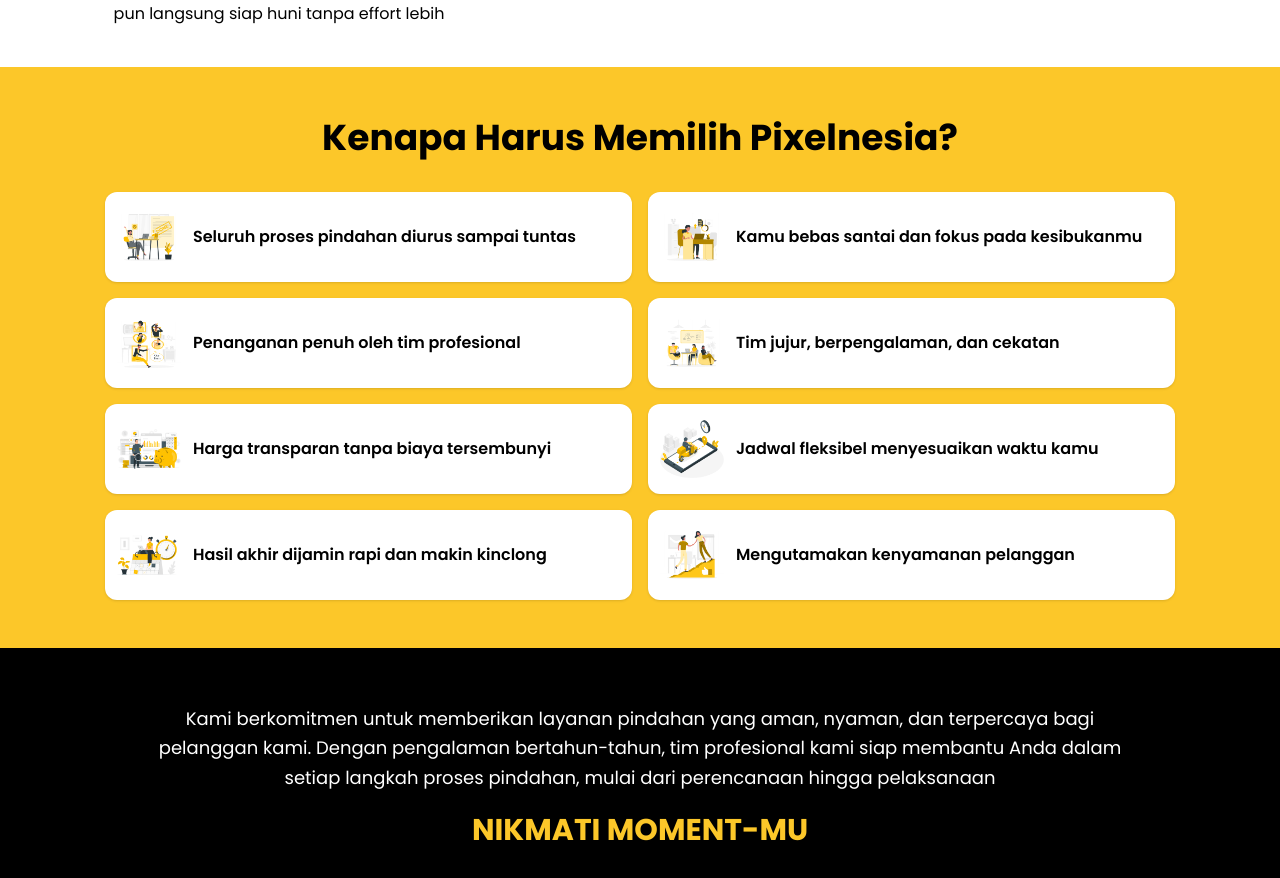
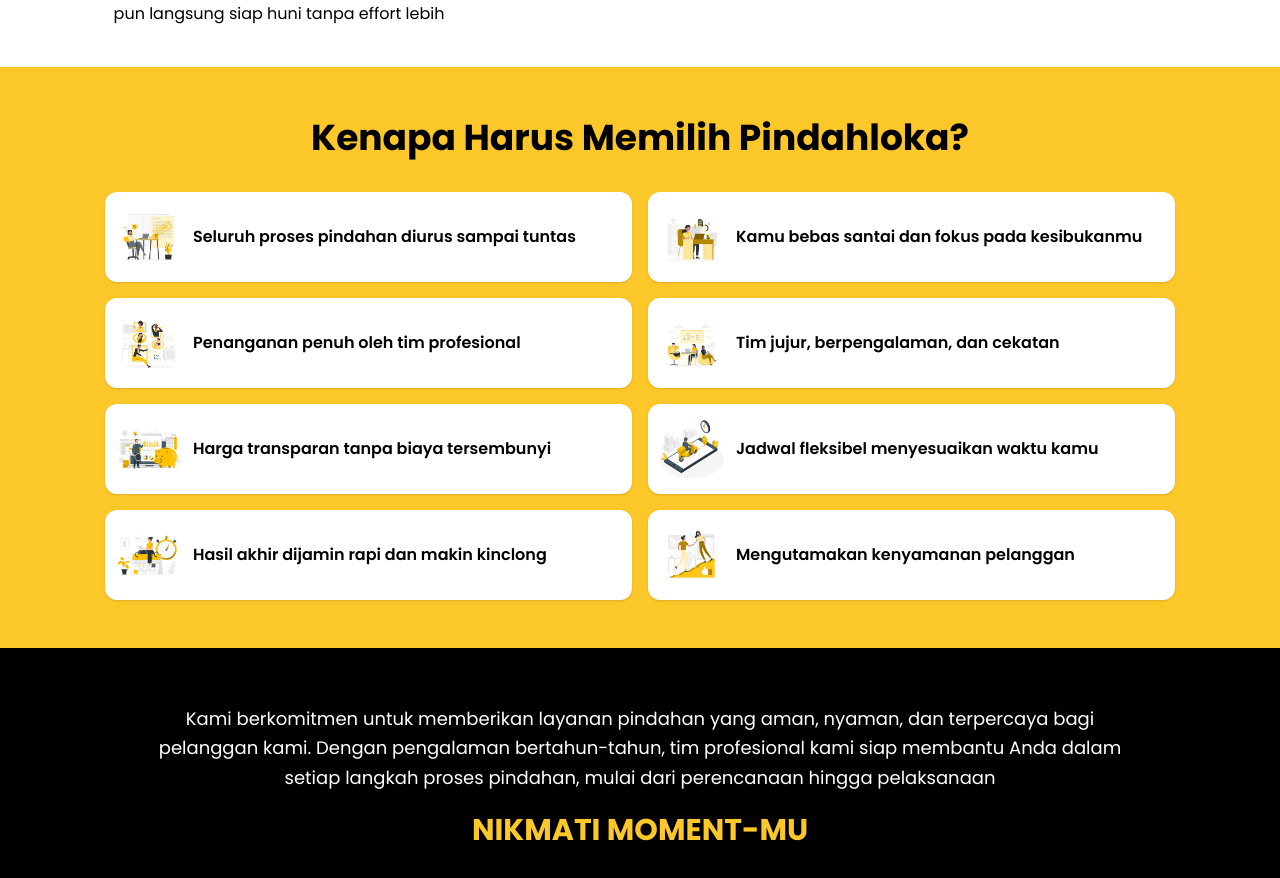
Before and after one commit to rentaldgi/pindahloka, a Next.js app: page / in a window 1280 px wide. Shown: the part 1209-2087 px from the top of the page. Built offline with nearby package versions, Linux system fonts and the light colour scheme; no server answers.

Commit message:
up: raname text

```diff
--- a/app/page.js
+++ b/app/page.js
@@ -192,7 +192,7 @@
       <section className="bg-[#FCC729] text-black px-3 sm:px-6 md:px-8 py-8 sm:py-12">
         <div className="w-[90%] md:w-[88%] mx-auto">
           <h2 className="text-2xl sm:text-3xl md:text-4xl font-bold mb-6 sm:mb-8 text-center leading-tight">
-            Kenapa Harus Memilih Pixelnesia?
+            Kenapa Harus Memilih Pindahloka?
           </h2>
           <div className="grid grid-cols-1 md:grid-cols-2 gap-3 sm:gap-4">
             {[
```
Also changed, not shown: public/images/Gemini_Generated_Image_7c38977c38977c38.jfif (added).
